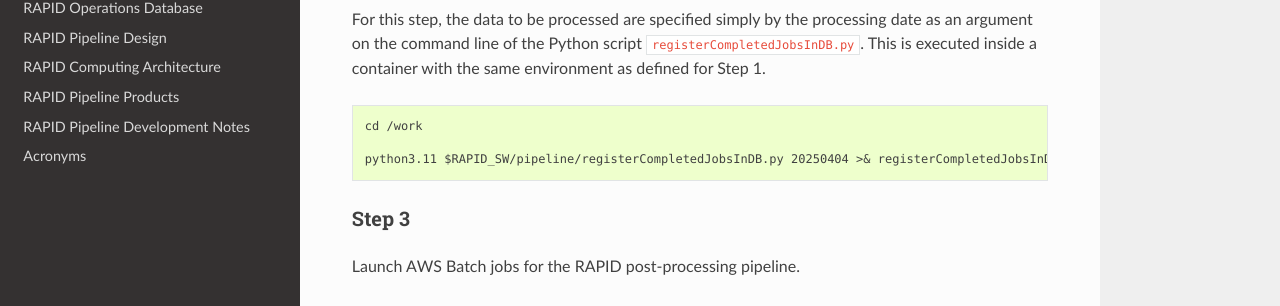
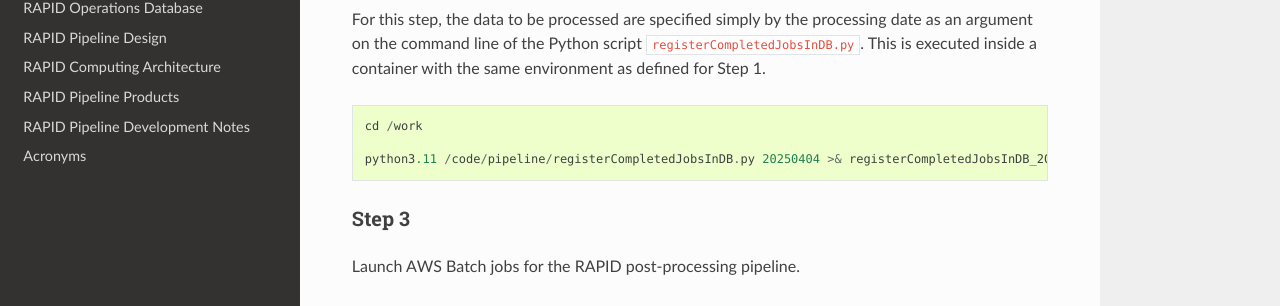
Before and after one commit to Caltech-IPAC/rapid, a Sphinx documentation site: the page built from docs/source/ops/bulk_run.rst, in a window 1280 px wide and 900 px high, scrolled down 1742 px. Shown: the part 141-447 px from the top of the window. Built offline with Sphinx 7.4.7 and the Read the Docs theme 3.1.0, drawn with Linux system fonts in a browser that asks for light colours; formulas are drawn with MathJax 3.

Commit message:
Replaced RAPID_SW with /code.

```diff
--- a/docs/source/ops/bulk_run.rst
+++ b/docs/source/ops/bulk_run.rst
@@ -102,7 +102,7 @@ This is executed inside a container with the same environment as defined for Ste
 
    cd /work
 
-   python3.11 $RAPID_SW/pipeline/registerCompletedJobsInDB.py 20250404 >& registerCompletedJobsInDB_20250404.out &
+   python3.11 /code/pipeline/registerCompletedJobsInDB.py 20250404 >& registerCompletedJobsInDB_20250404.out &
 
 
 Step 3
```
